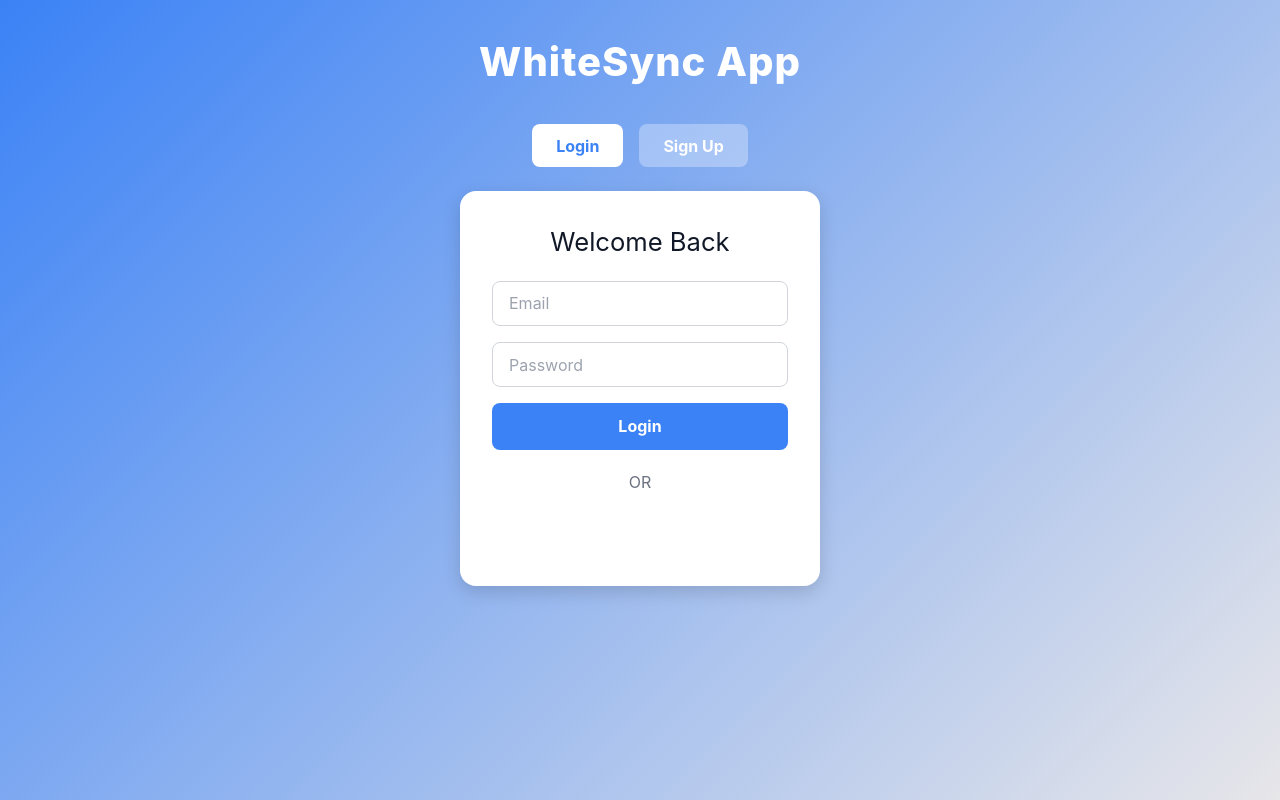
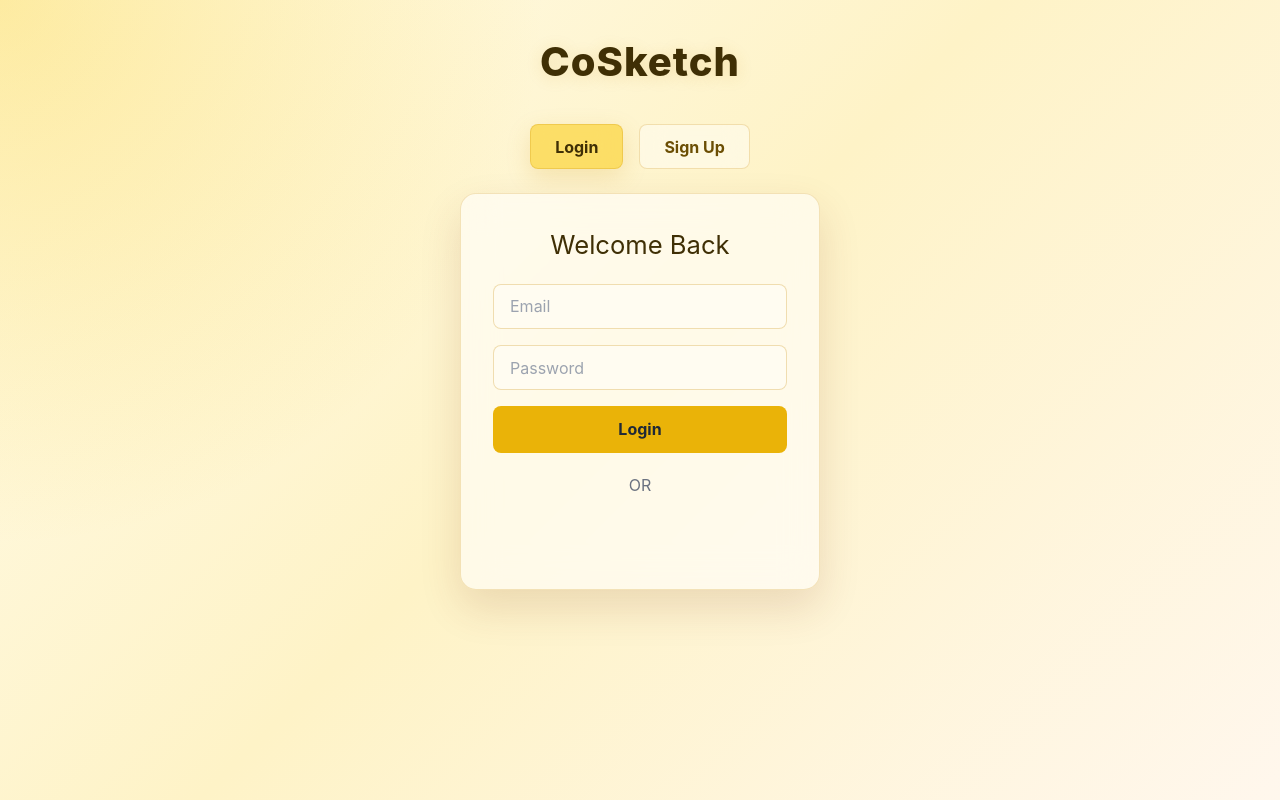
Before and after one commit to keshavguptase24b02024-eng/whiteboard_app, a React (Create React App) app in the folder Frontend/: page /auth in a window 1280 px wide. Built offline with nearby package versions, Linux system fonts and the light colour scheme; no server answers.

Commit message:
Rebrand app to CoSketch

```diff
--- a/Frontend/public/index.html
+++ b/Frontend/public/index.html
@@ -2,14 +2,14 @@
 <html lang="en">
   <head>
     <meta charset="utf-8" />
-    <link rel="icon" href="%PUBLIC_URL%/favicon.ico" />
+    <link rel="icon" href="%PUBLIC_URL%/cosketch-logo.svg" />
     <meta name="viewport" content="width=device-width, initial-scale=1" />
     <meta name="theme-color" content="#000000" />
     <meta
       name="description"
-      content="Web site created using create-react-app"
+      content="CoSketch collaborative whiteboard"
     />
-    <link rel="apple-touch-icon" href="%PUBLIC_URL%/logo192.png" />
+    <link rel="apple-touch-icon" href="%PUBLIC_URL%/cosketch-logo.svg" />
     <!--
       manifest.json provides metadata used when your web app is installed on a
       user's mobile device or desktop. See https://developers.google.com/web/fundamentals/web-app-manifest/
@@ -24,7 +24,7 @@
       work correctly both with client-side routing and a non-root public URL.
       Learn how to configure a non-root public URL by running `npm run build`.
     -->
-    <title>React App</title>
+    <title>CoSketch</title>
   </head>
   <body>
     <noscript>You need to enable JavaScript to run this app.</noscript>
--- a/Frontend/src/components/Authentication/index.css
+++ b/Frontend/src/components/Authentication/index.css
@@ -4,7 +4,9 @@
   flex-direction: column;
   align-items: center;
   min-height: 100vh;
-  background: linear-gradient(135deg, #3b82f6, #e7e6e9);
+  background:
+    radial-gradient(circle at top left, rgba(250, 204, 21, 0.34), transparent 34rem),
+    linear-gradient(135deg, #fffbea, #fef3c7 48%, #fff7ed);
   padding: 2rem;
   font-family: "Inter", sans-serif;
   color: #111827;
@@ -14,9 +16,10 @@
 .app-title {
   font-size: 2.5rem;
   font-weight: 800;
-  color: white;
+  color: #3f2f05;
   margin-bottom: 2rem;
   letter-spacing: 1px;
+  text-shadow: 0 2px 16px rgba(202, 138, 4, 0.18);
 }
 
 /* Toggle buttons */
@@ -28,22 +31,24 @@
 
 .auth-toggle button {
   padding: 0.6rem 1.5rem;
-  border: none;
+  border: 1px solid rgba(202, 138, 4, 0.24);
   border-radius: 0.5rem;
   font-weight: bold;
   cursor: pointer;
-  background-color: rgba(255, 255, 255, 0.3);
-  color: white;
+  background-color: rgba(255, 255, 255, 0.42);
+  color: #6b4e03;
+  backdrop-filter: blur(12px);
   transition: background-color 0.2s, transform 0.1s;
 }
 
 .auth-toggle button.active {
-  background-color: white;
-  color: #3b82f6;
+  background-color: rgba(250, 204, 21, 0.56);
+  color: #3f2f05;
+  box-shadow: 0 8px 24px rgba(202, 138, 4, 0.18);
 }
 
 .auth-toggle button:hover:not(.active) {
-  background-color: rgba(255, 255, 255, 0.6);
+  background-color: rgba(255, 251, 235, 0.78);
   transform: translateY(-2px);
 }
 
@@ -52,16 +57,18 @@
   width: 100%;
   max-width: 360px;
   padding: 2rem;
-  background-color: white;
+  background-color: rgba(255, 255, 255, 0.58);
+  backdrop-filter: blur(18px);
   border-radius: 1rem;
-  box-shadow: 0 6px 18px rgba(0, 0, 0, 0.15);
+  border: 1px solid rgba(202, 138, 4, 0.22);
+  box-shadow: 0 18px 42px rgba(120, 53, 15, 0.14);
   text-align: center;
 }
 
 .auth-container h2 {
   margin-bottom: 1.2rem;
   font-size: 1.6rem;
-  color: #111827;
+  color: #3f2f05;
 }
 
 /* Notifications */
@@ -92,16 +99,17 @@
 
 .auth-container input {
   padding: 0.6rem 1rem;
-  border: 1px solid #d1d5db;
+  border: 1px solid rgba(202, 138, 4, 0.28);
   border-radius: 0.5rem;
   font-size: 1rem;
   outline: none;
+  background: rgba(255, 253, 244, 0.76);
   transition: border 0.2s, box-shadow 0.2s;
 }
 
 .auth-container input:focus {
-  border-color: #3b82f6;
-  box-shadow: 0 0 0 2px rgba(59, 130, 246, 0.3);
+  border-color: #ca8a04;
+  box-shadow: 0 0 0 2px rgba(250, 204, 21, 0.34);
 }
 
 /* Submit button */
@@ -109,14 +117,15 @@
   padding: 0.7rem 1rem;
   border: none;
   border-radius: 0.5rem;
-  background-color: #3b82f6;
-  color: white;
+  background-color: #eab308;
+  color: #1f2937;
   font-weight: bold;
   cursor: pointer;
   transition: background-color 0.2s, transform 0.1s;
 }
 
 .auth-container button[type="submit"]:hover {
-  background-color: #2563eb;
+  background-color: #ca8a04;
+  color: white;
   transform: translateY(-2px);
 }
--- a/Frontend/src/components/Authentication/index.js
+++ b/Frontend/src/components/Authentication/index.js
@@ -116,7 +116,7 @@ export default function Auth({ onLogin }) {
 
   return (
     <div className="auth-page">
-      <h1 className="app-title">WhiteSync App</h1>
+      <h1 className="app-title">CoSketch</h1>
       <div className="auth-toggle">
         <button
           className={mode === "login" ? "active" : ""}
--- a/Frontend/src/components/Dashboard/index.css
+++ b/Frontend/src/components/Dashboard/index.css
@@ -1,9 +1,7 @@
 /* Dashboard container */
 .dashboard {
   min-height: 100vh;
-  /* background: linear-gradient(135deg, #9918b9f6, #f6f6f7);
-   */
-   background: white;
+  background: #fffbea;
   font-family: "Inter", sans-serif;
   color: #111827;
 }
@@ -16,7 +14,7 @@
   padding: 1.5rem 2rem;
   /* background-color: rgba(0, 0, 0, 0.15);
    */
-  background: #031631; /* dark gray */
+  background: #3f2f05;
 
   backdrop-filter: blur(10px);
   box-shadow: 0 2px 8px rgba(0, 0, 0, 0.1);
@@ -138,15 +136,16 @@
   padding: 0.7rem 1.5rem;
   border: none;
   border-radius: 0.5rem;
-  background-color: #3b82f6;
-  color: white;
+  background-color: #eab308;
+  color: #1f2937;
   font-weight: bold;
   cursor: pointer;
   transition: background-color 0.2s, transform 0.1s;
 }
 
 .create-form button:hover {
-  background-color: #2563eb;
+  background-color: #ca8a04;
+  color: white;
   transform: translateY(-2px);
 }
 
@@ -171,7 +170,7 @@
 
 /* Canvas card */
 .canvas-card {
-  background: linear-gradient(145deg, #b9e0f1, #f1f1f1);
+  background: linear-gradient(145deg, rgba(254, 243, 199, 0.88), rgba(255, 255, 255, 0.88));
   border-radius: 1rem;
   padding: 2rem;
   box-shadow: 0 8px 24px rgba(0, 0, 0, 0.12), 0 2px 6px rgba(0, 0, 0, 0.08);
@@ -191,7 +190,7 @@
   left: 0;
   right: 0;
   height: 10px;
-  background: linear-gradient(90deg, #3b82f6, #9333ea);
+  background: linear-gradient(90deg, #facc15, #ca8a04);
   opacity: 0;
   transition: opacity 0.3s;
 }
@@ -210,7 +209,7 @@
   letter-spacing: 0.3px;
 }
 
-.canvas-link:hover { color: #3b82f6; transform: translateX(4px); }
+.canvas-link:hover { color: #ca8a04; transform: translateX(4px); }
 
 /* Card actions */
 .card-actions {
--- a/Frontend/src/components/Dashboard/index.js
+++ b/Frontend/src/components/Dashboard/index.js
@@ -99,7 +99,7 @@ function Dashboard({ onLogout }) {
   return (
     <div className="dashboard">
       <header className="topbar">
-        <h1 className="app-name">WhiteSync App</h1>
+        <h1 className="app-name">CoSketch</h1>
         <div className="user-info">
           <button className="logout-btn" onClick={onLogout}>Logout</button>
         </div>
```
Also changed, not shown: Frontend/public/cosketch-logo.svg (added), Frontend/public/manifest.json.
